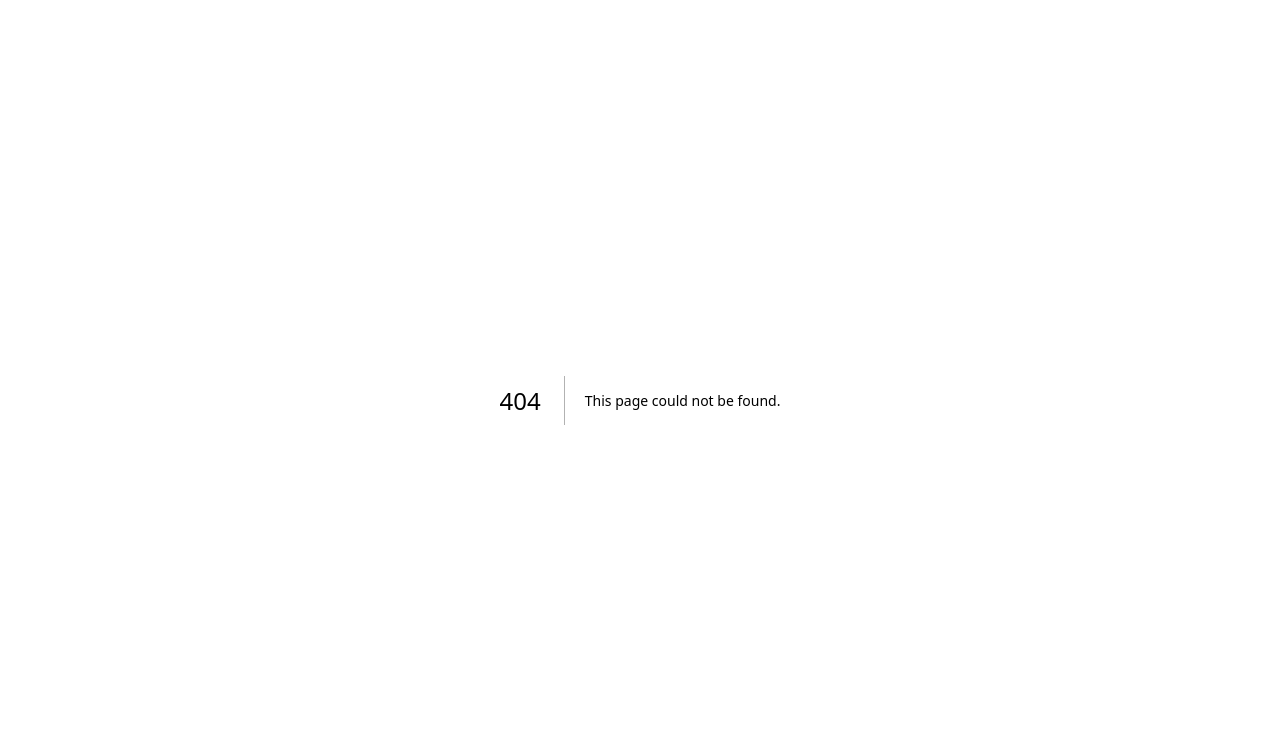
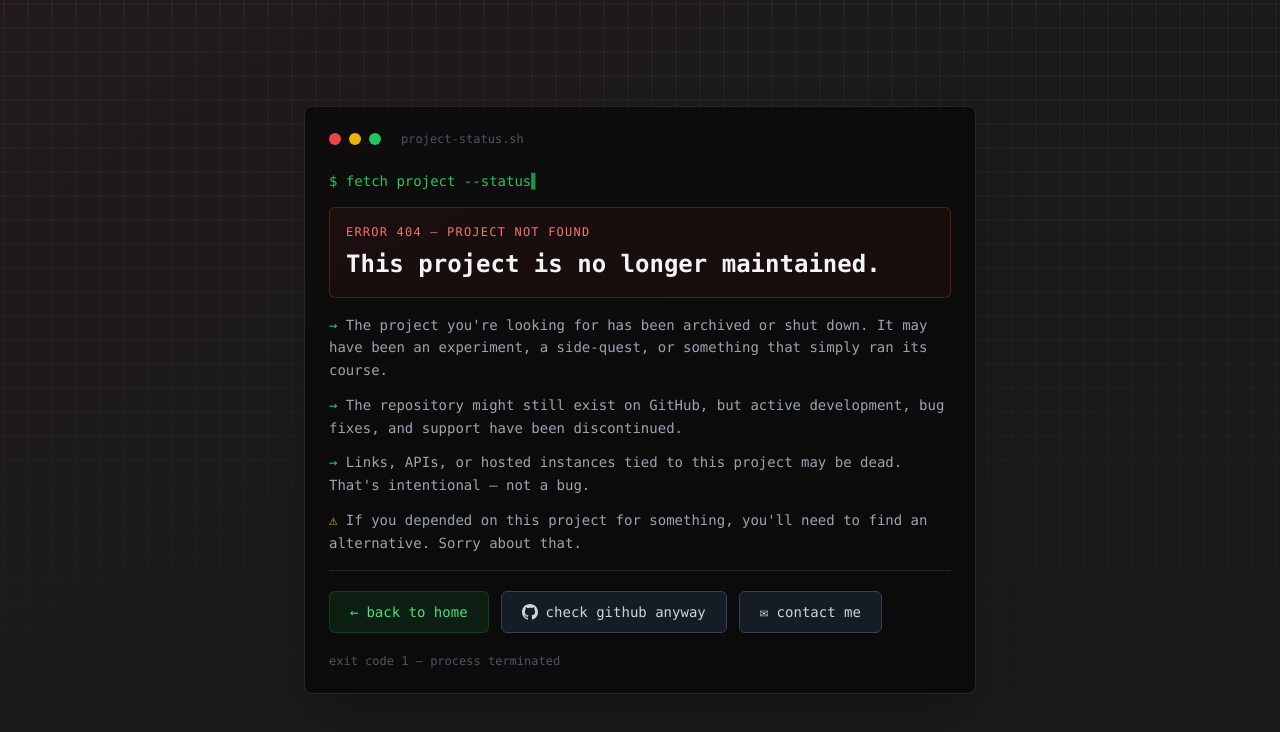
Before and after one commit to deepanharsha/deepanharsha, a Next.js app: page /project-unavailable in a window 1280 px wide. Before the commit this address had no page. Shown: the top 732 px of the page. Built offline with nearby package versions, Linux system fonts and the light colour scheme.

Commit message:
Add Project-unavailable redirect
the purpose of the project-unavailable page is to redirect from my old projects which are no longer being maintained cuz im lazy asf.

```diff
--- /dev/null
+++ b/app/project-unavailable/page.tsx
@@ -0,0 +1,140 @@
+'use client';
+
+import { motion } from 'framer-motion';
+import Link from 'next/link';
+import { useEffect, useState } from 'react';
+
+export default function ProjectUnavailable() {
+	const [typed, setTyped] = useState('');
+	const message = '$ fetch project --status';
+
+	useEffect(() => {
+		let i = 0;
+		const interval = setInterval(() => {
+			setTyped(message.slice(0, i + 1));
+			i++;
+			if (i >= message.length) clearInterval(interval);
+		}, 60);
+		return () => clearInterval(interval);
+	}, []);
+
+	return (
+		<main className="min-h-screen bg-[#1A1A1A] text-white flex items-center justify-center px-4 overflow-hidden">
+			{/* subtle background grid */}
+			<div className="absolute inset-0">
+				<div className="absolute inset-0 bg-[url('/grid.svg')] bg-center opacity-30 [mask-image:linear-gradient(180deg,white,rgba(255,255,255,0))]" />
+			</div>
+			<div className="absolute inset-0 bg-gradient-to-br from-red-600/10 via-transparent to-gray-900/20 opacity-40" />
+
+			<div className="relative z-10 max-w-2xl w-full">
+				<motion.div
+					initial={{ opacity: 0, y: 24 }}
+					animate={{ opacity: 1, y: 0 }}
+					transition={{ duration: 0.7, ease: 'easeOut' }}
+					className="bg-black/55 backdrop-blur-lg rounded-lg border border-gray-800 p-6 shadow-2xl"
+				>
+					{/* traffic lights */}
+					<div className="flex items-center gap-2 mb-6">
+						<div className="w-3 h-3 rounded-full bg-red-500" />
+						<div className="w-3 h-3 rounded-full bg-yellow-500" />
+						<div className="w-3 h-3 rounded-full bg-green-500" />
+						<span className="ml-3 text-xs text-gray-600 font-mono">project-status.sh</span>
+					</div>
+
+					<div className="font-mono space-y-4">
+						{/* typewriter command */}
+						<p className="text-green-500 text-sm">
+							{typed}
+							<span className="animate-pulse">▌</span>
+						</p>
+
+						{/* error block */}
+						<motion.div
+							initial={{ opacity: 0 }}
+							animate={{ opacity: 1 }}
+							transition={{ delay: 1.4, duration: 0.5 }}
+							className="border border-red-500/30 rounded-md bg-red-500/5 p-4 space-y-1"
+						>
+							<p className="text-red-400 text-xs uppercase tracking-widest mb-2">
+								ERROR 404 — project not found
+							</p>
+							<p className="text-2xl font-bold text-gray-100 leading-snug">
+								This project is no longer maintained.
+							</p>
+						</motion.div>
+
+						{/* details */}
+						<motion.div
+							initial={{ opacity: 0 }}
+							animate={{ opacity: 1 }}
+							transition={{ delay: 1.9, duration: 0.5 }}
+							className="space-y-3 text-gray-400 text-sm leading-relaxed"
+						>
+							<p>
+								<span className="text-green-500">→</span> The project you&apos;re looking for has been archived or shut down. It may have been an experiment, a side-quest, or something that simply ran its course.
+							</p>
+							<p>
+								<span className="text-green-500">→</span> The repository might still exist on GitHub, but active development, bug fixes, and support have been discontinued.
+							</p>
+							<p>
+								<span className="text-green-500">→</span> Links, APIs, or hosted instances tied to this project may be dead. That&apos;s intentional — not a bug.
+							</p>
+							<p>
+								<span className="text-yellow-500">⚠</span> If you depended on this project for something, you&apos;ll need to find an alternative. Sorry about that.
+							</p>
+						</motion.div>
+
+						{/* divider */}
+						<motion.div
+							initial={{ scaleX: 0 }}
+							animate={{ scaleX: 1 }}
+							transition={{ delay: 2.4, duration: 0.4 }}
+							className="border-t border-gray-800 origin-left"
+						/>
+
+						{/* footer actions */}
+						<motion.div
+							initial={{ opacity: 0 }}
+							animate={{ opacity: 1 }}
+							transition={{ delay: 2.6, duration: 0.5 }}
+							className="flex flex-col sm:flex-row gap-3 pt-1"
+						>
+							<Link
+								href="/"
+								className="flex items-center justify-center gap-2 px-5 py-2.5 bg-green-500/10 text-green-400 rounded-md border border-green-500/20 hover:bg-green-500/20 transition-colors text-sm"
+							>
+								<span>←</span> back to home
+							</Link>
+							<a
+								href="https://github.com/deepanharsha"
+								target="_blank"
+								rel="noopener noreferrer"
+								className="flex items-center justify-center gap-2 px-5 py-2.5 bg-gray-800/60 text-gray-300 rounded-md border border-gray-700 hover:bg-gray-700/60 transition-colors text-sm"
+							>
+								<svg className="w-4 h-4" fill="currentColor" viewBox="0 0 24 24">
+									<path d="M12 0c-6.626 0-12 5.373-12 12 0 5.302 3.438 9.8 8.207 11.387.599.111.793-.261.793-.577v-2.234c-3.338.726-4.033-1.416-4.033-1.416-.546-1.387-1.333-1.756-1.333-1.756-1.089-.745.083-.729.083-.729 1.205.084 1.839 1.237 1.839 1.237 1.07 1.834 2.807 1.304 3.492.997.107-.775.418-1.305.762-1.604-2.665-.305-5.467-1.334-5.467-5.931 0-1.311.469-2.381 1.236-3.221-.124-.303-.535-1.524.117-3.176 0 0 1.008-.322 3.301 1.23.957-.266 1.983-.399 3.003-.404 1.02.005 2.047.138 3.006.404 2.291-1.552 3.297-1.23 3.297-1.23.653 1.653.242 2.874.118 3.176.77.84 1.235 1.911 1.235 3.221 0 4.609-2.807 5.624-5.479 5.921.43.372.823 1.102.823 2.222v3.293c0 .319.192.694.801.576 4.765-1.589 8.199-6.086 8.199-11.386 0-6.627-5.373-12-12-12z" />
+								</svg>
+								check github anyway
+							</a>
+							<a
+								href="mailto:harshadeepan11@gmail.com"
+								className="flex items-center justify-center gap-2 px-5 py-2.5 bg-gray-800/60 text-gray-300 rounded-md border border-gray-700 hover:bg-gray-700/60 transition-colors text-sm"
+							>
+								✉ contact me
+							</a>
+						</motion.div>
+
+						<motion.p
+							initial={{ opacity: 0 }}
+							animate={{ opacity: 1 }}
+							transition={{ delay: 3, duration: 0.5 }}
+							className="text-gray-600 text-xs pt-1"
+						>
+							exit code 1 — process terminated
+						</motion.p>
+					</div>
+				</motion.div>
+			</div>
+		</main>
+	);
+}
```
